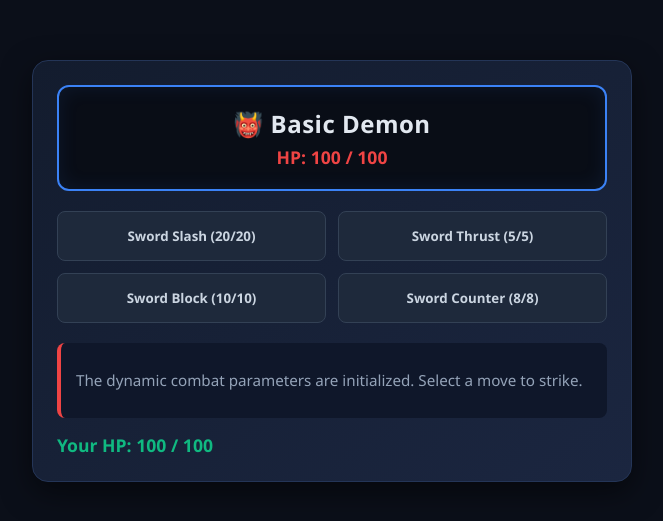
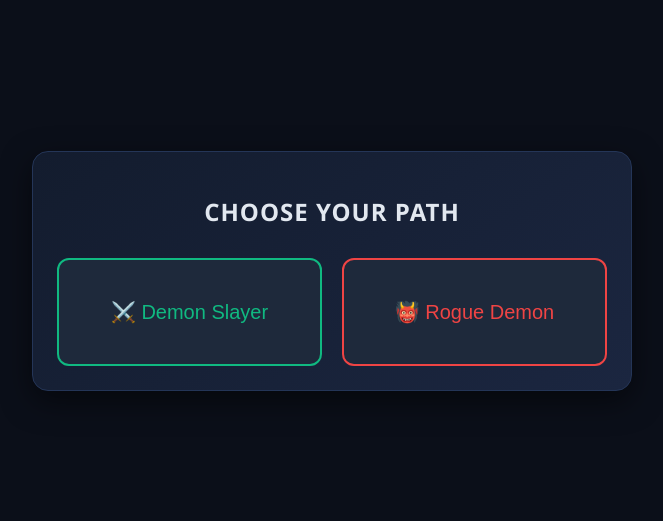
Before and after one commit to JRRouth/Demon-Slayer-RPG, a plain HTML site: page index.html in a window 1280 px wide. Shown: the part 149-670 px from the top of the page, without its empty margins (308-971 px from the left). Drawn offline with Linux system fonts and the light colour scheme.

Commit message:
Update index.html

```diff
--- a/index.html
+++ b/index.html
@@ -17,15 +17,36 @@
             margin: 0;
             padding: 20px;
         }
-        .game-container { display: flex; gap: 25px; max-width: 600px; width: 100%; }
+        .game-container { max-width: 600px; width: 100%; }
+
         .panel {
             background: linear-gradient(145deg, #131c2e, #1b2640);
             border: 1px solid #243557;
             border-radius: 16px;
             padding: 24px;
-            flex: 1;
             box-shadow: 0 10px 30px rgba(0, 0, 0, 0.5);
         }
+
+        /* Faction Screen Styling */
+        #faction-screen { text-align: center; }
+        .faction-title { margin-bottom: 30px; letter-spacing: 1px; }
+        .faction-options { display: flex; gap: 20px; }
+        .btn-faction {
+            flex: 1;
+            padding: 40px 20px;
+            font-size: 1.25rem;
+            background: #1e293b;
+            border-radius: 12px;
+            cursor: pointer;
+            transition: all 0.2s ease;
+        }
+        .btn-slayer { border: 2px solid #10b981; color: #10b981; }
+        .btn-slayer:hover { background: #10b981; color: #0b0f19; box-shadow: 0 0 15px rgba(16, 185, 129, 0.4); transform: scale(1.03); }
+        .btn-demon { border: 2px solid #ef4444; color: #ef4444; }
+        .btn-demon:hover { background: #ef4444; color: #0b0f19; box-shadow: 0 0 15px rgba(239, 68, 68, 0.4); transform: scale(1.03); }
+
+        /* Battle Screen (Hidden by default) */
+        #battle-screen { display: none; }
 
         .battle-arena {
             text-align: center;
@@ -42,7 +63,7 @@
 
         .move-grid { display: grid; grid-template-columns: 1fr 1fr; gap: 12px; }
 
-        button {
+        button.move-btn {
             background: #1e293b;
             color: #cbd5e1;
             border: 1px solid #334155;
@@ -53,13 +74,13 @@
             font-family: inherit;
             transition: all 0.2s ease;
         }
-        button:hover:not(:disabled) {
+        button.move-btn:hover:not(:disabled) {
             background: #1d4ed8;
             border-color: #3b82f6;
             color: white;
             transform: scale(1.02);
         }
-        button:disabled {
+        button.move-btn:disabled {
             background: #0f172a;
             border-color: #1e293b;
             color: #475569;
@@ -84,20 +105,28 @@
 <body>
 
 <div class="game-container">
-    <div class="panel">
-        <div class="battle-arena">
-            <h2 id="enemy-name" class="enemy-title">👹 Basic Demon</h2>
+    <div class="panel" id="faction-screen">
+        <h2 class="faction-title">CHOOSE YOUR PATH</h2>
+        <div class="faction-options">
+            <button class="btn-faction btn-slayer" onclick="selectFaction('slayer')">⚔️ Demon Slayer</button>
+            <button class="btn-faction btn-demon" onclick="selectFaction('demon')">👹 Rogue Demon</button>
+        </div>
+    </div>
+
+    <div class="panel" id="battle-screen">
+        <div class="battle-arena" id="arena-border">
+            <h2 id="enemy-name" class="enemy-title">Opponent</h2>
             <div id="enemy-hp" class="hp-bar">HP: 100 / 100</div>
         </div>
 
         <div class="move-grid">
-            <button id="btn-slash" onclick="playerTurn('slash')">Sword Slash</button>
-            <button id="btn-thrust" onclick="playerTurn('thrust')">Sword Thrust</button>
-            <button id="btn-block" onclick="playerTurn('block')">Sword Block</button>
-            <button id="btn-counter" onclick="playerTurn('counter')">Sword Counter</button>
+            <button id="btn-1" class="move-btn" onclick="playerTurn('m1')">Move 1</button>
+            <button id="btn-2" class="move-btn" onclick="playerTurn('m2')">Move 2</button>
+            <button id="btn-3" class="move-btn" onclick="playerTurn('m3')">Move 3</button>
+            <button id="btn-4" class="move-btn" onclick="playerTurn('m4')">Move 4</button>
         </div>
 
-        <div class="status-box" id="combat-log">The dynamic combat parameters are initialized. Select a move to strike.</div>
+        <div class="status-box" id="combat-log">Ready for combat operations. Make your opening strike.</div>
         <div id="player-hp" class="player-hp-bar">Your HP: 100 / 100</div>
     </div>
 </div>
@@ -106,24 +135,58 @@
     let pHP = 100, maxPHP = 100;
     let dHP = 100, maxDHP = 100;
     let isTurnProcessing = false;
+    let selectedFaction = "";
 
-    // Tactical state flags
-    let playerStates = {
-        isBlocking: false,
-        isCountering: false
+    let playerStates = { isBlocking: false, isCountering: false };
+    let moves = {};
+
+    // Move pools dependent on your selection
+    const factionData = {
+        slayer: {
+            enemyName: "👹 Basic Demon",
+            arenaColor: "#3b82f6", // Blue aura
+            moves: {
+                m1: { name: "Sword Slash", power: 15, maxBp: 20, bp: 20, type: "attack" },
+                m2: { name: "Sword Thrust", power: 25, maxBp: 5, bp: 5, type: "attack" },
+                m3: { name: "Sword Block", power: 0, maxBp: 10, bp: 10, type: "block" },
+                m4: { name: "Sword Counter", power: 0, maxBp: 8, bp: 8, type: "counter" }
+            }
+        },
+        demon: {
+            enemyName: "⚔️ Corps Trainee",
+            arenaColor: "#ef4444", // Red blood aura
+            moves: {
+                m1: { name: "Demon Scratch", power: 14, maxBp: 20, bp: 20, type: "attack" },
+                m2: { name: "Flesh Bite", power: 22, maxBp: 6, bp: 6, type: "attack" },
+                m3: { name: "Blood Regenerate", power: 20, maxBp: 8, bp: 8, type: "heal" },
+                m4: { name: "Blood Art Counter", power: 0, maxBp: 7, bp: 7, type: "counter" }
+            }
+        }
     };
 
-    const moves = {
-        slash: { name: "Sword Slash", power: 15, maxBp: 20, bp: 20, elementId: "btn-slash" },
-        thrust: { name: "Sword Thrust", power: 25, maxBp: 5, bp: 5, elementId: "btn-thrust" },
-        block: { name: "Sword Block", power: 0, maxBp: 10, bp: 10, elementId: "btn-block" },
-        counter: { name: "Sword Counter", power: 0, maxBp: 8, bp: 8, elementId: "btn-counter" } // Power is handled conditionally
-    };
+    function selectFaction(faction) {
+        selectedFaction = faction;
+        const data = factionData[faction];
+        moves = data.moves;
+
+        // Apply theme color and names based on faction
+        document.getElementById('enemy-name').textContent = data.enemyName;
+        document.getElementById('arena-border').style.borderColor = data.arenaColor;
+
+        // Transition Screen States
+        document.getElementById('faction-screen').style.display = 'none';
+        document.getElementById('battle-screen').style.display = 'block';
+
+        // Redraw labels
+        document.getElementById('enemy-hp').textContent = `HP: ${dHP} / ${maxDHP}`;
+        document.getElementById('player-hp').textContent = `Your HP: ${pHP} / ${maxPHP}`;
+        updateActionButtons();
+    }
 
     function updateActionButtons() {
         for (let key in moves) {
             const m = moves[key];
-            const btn = document.getElementById(m.elementId);
+            const btn = document.getElementById(key === 'm1' ? 'btn-1' : key === 'm2' ? 'btn-2' : key === 'm3' ? 'btn-3' : 'btn-4');
             if (!btn) continue;
 
             btn.textContent = `${m.name} (${m.bp}/${m.maxBp})`;
@@ -145,61 +208,60 @@
         isTurnProcessing = true;
         move.bp--;
 
-        // Handle unique tactical statuses
-        if (moveKey === 'block') {
+        // Handle Action Types
+        if (move.type === 'block') {
             playerStates.isBlocking = true;
-            document.getElementById('combat-log').textContent = `🛡️ You raised your blade in a defensive stance! Defenses up for this turn.`;
-        } else if (moveKey === 'counter') {
+            document.getElementById('combat-log').textContent = `🛡️ You raised your blade defensively! Incoming strike mitigation primed.`;
+        } else if (move.type === 'counter') {
             playerStates.isCountering = true;
-            document.getElementById('combat-log').textContent = `⚡ You focused your breathing, waiting to punish the Demon's next incoming strike!`;
+            document.getElementById('combat-log').textContent = `⚡ Stance Set! You brace to absorb and fiercely channel back the opponent's momentum.`;
+        } else if (move.type === 'heal') {
+            pHP = Math.min(maxPHP, pHP + move.power);
+            document.getElementById('player-hp').textContent = `Your HP: ${pHP} / ${maxPHP}`;
+            document.getElementById('combat-log').textContent = `🩸 Blood Art! Your wounds sew shut, restoring ${move.power} HP.`;
         } else {
-            // Standard Attack Execution
-            let damage = move.power;
-            dHP = Math.max(0, dHP - damage);
+            // Standard Attack
+            dHP = Math.max(0, dHP - move.power);
             document.getElementById('enemy-hp').textContent = `HP: ${dHP} / ${maxDHP}`;
-            document.getElementById('combat-log').textContent = `⚔️ You executed ${move.name}! Dealt ${damage} damage to the Demon.`;
+            document.getElementById('combat-log').textContent = `💥 Burst Action! You executed ${move.name} and dealt ${move.power} damage.`;
         }
 
         updateActionButtons();
-
         if (dHP <= 0) {
             setTimeout(() => {
-                document.getElementById('combat-log').textContent = "🥇 VICTORY! The demon was decapitated. Training loop complete.";
+                document.getElementById('combat-log').textContent = "🥇 COMBAT TERMINATED: Objective achieved. Target neutralized.";
                 isTurnProcessing = false;
                 updateActionButtons();
             }, 600);
             return;
         }
 
-        // Trigger Enemy Action Thread
+        // Trigger AI Opponent Thread
         setTimeout(() => {
             if (pHP <= 0 || dHP <= 0) {
                 isTurnProcessing = false;
                 return;
             }
 
-            let botMove = Math.random() > 0.5 ? "Scratch" : "Bite";
-            let rawBotDamage = botMove === "Bite" ? 15 : 10;
-            let finalDamage = rawBotDamage;
-
+            // AI action choice profile
+            let aiMoveName = selectedFaction === 'slayer' ? (Math.random() > 0.5 ? "Scratch" : "Bite") : (Math.random() > 0.5 ? "Slash Strike" : "Thrust Strike");
+            let rawAiDamage = aiMoveName === "Bite" || aiMoveName === "Thrust Strike" ? 16 : 10;
+            let finalDamage = rawAiDamage;
             let logMessage = "";
 
-            // Check defensive calculations
             if (playerStates.isCountering) {
                 finalDamage = 0;
-                let counterDamage = 20;
-                dHP = Math.max(0, dHP - counterDamage);
-
-                logMessage = `⚡ Perfect Parry! The Demon lunged with ${botMove} but you deflected it entirely and delivered a devastating counter-strike for ${counterDamage} damage!`;
+                let counterDmg = 20;
+                dHP = Math.max(0, dHP - counterDmg);
+                logMessage = `⚡ Perfect Counter Calculation! The opponent launched ${aiMoveName}, but you turned the impact completely into a ${counterDmg} damage counter-strike!`;
                 document.getElementById('enemy-hp').textContent = `HP: ${dHP} / ${maxDHP}`;
             } else if (playerStates.isBlocking) {
-                finalDamage = Math.floor(rawBotDamage * 0.3); // 70% damage mitigation
-                logMessage = `🛡️ Absorbed! The Demon lunged with ${botMove}. Thanks to your stance, damage was reduced from ${rawBotDamage} down to ${finalDamage}!`;
+                finalDamage = Math.floor(rawAiDamage * 0.3); // 70% reduction
+                logMessage = `🛡️ Stance Absorbed! Opponent utilized ${aiMoveName}. Heavy dampening dropped incoming damage down to ${finalDamage}.`;
             } else {
-                logMessage = `🩸 Direct Hit! The Demon attacked with ${botMove}! You sustained ${finalDamage} damage.`;
+                logMessage = `🚨 Impact Taken! The enemy broke through your baseline defense using ${aiMoveName} for ${finalDamage} damage.`;
             }
 
-            // Reset flags for the next round
             playerStates.isBlocking = false;
             playerStates.isCountering = false;
 
@@ -209,22 +271,14 @@
 
             isTurnProcessing = false;
 
-            // Check win/loss endpoints
             if (dHP <= 0) {
-                document.getElementById('combat-log').textContent += " 🥇 The counter shattered their stance! VICTORY!";
+                document.getElementById('combat-log').textContent += " 🥇 The counter force crushed their remaining vital reserves!";
             } else if (pHP <= 0) {
-                document.getElementById('combat-log').textContent = "💀 DEFEAT! Your breath training failed. Run endpoint reached.";
+                document.getElementById('combat-log').textContent = "💀 LIFESIGN TERMINATED: Match criteria lost. Run state completed.";
             }
-
             updateActionButtons();
         }, 1200);
     }
-
-    window.onload = function() {
-        document.getElementById('enemy-hp').textContent = `HP: ${dHP} / ${maxDHP}`;
-        document.getElementById('player-hp').textContent = `Your HP: ${pHP} / ${maxPHP}`;
-        updateActionButtons();
-    };
 </script>
 
 </body>
```
